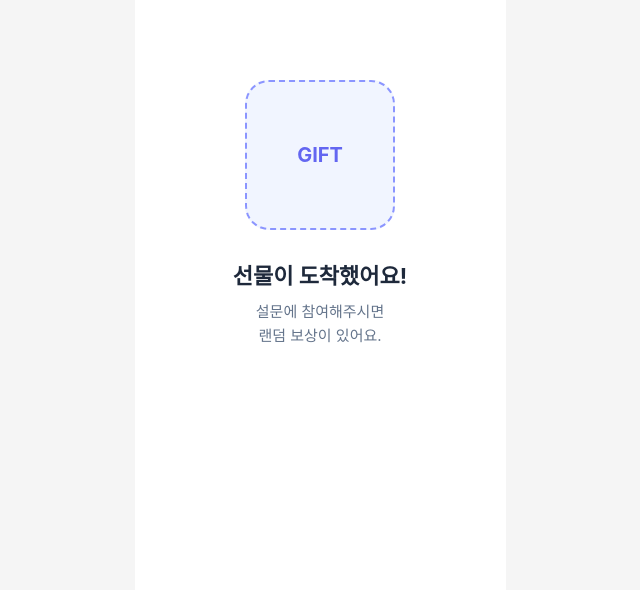
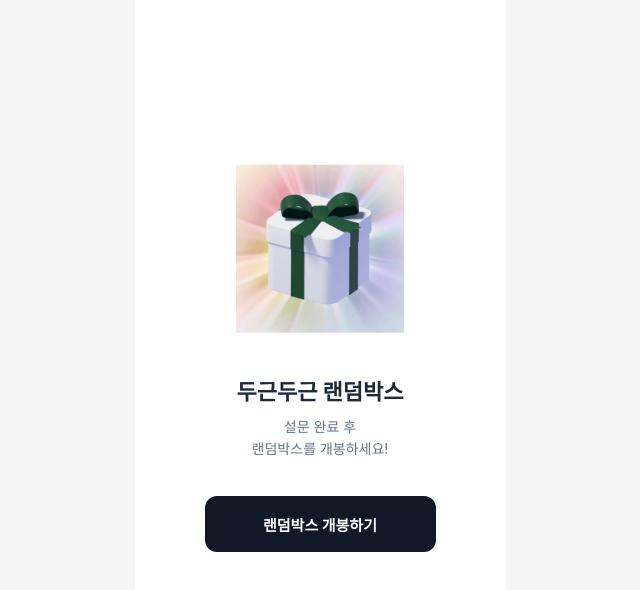
Before and after one commit to SKThon-YAHO/yaho-frontend-nonmember, a React (Vite) app: page /1/reward in a window 1280 px wide. Shown: the top 590 px of the page, without its empty margins (320-960 px from the left). Built offline with nearby package versions, Linux system fonts and the light colour scheme; no server answers.

Commit message:
:sparkles: Feat: 보상 가이드 페이지 ui 구현

```diff
--- /dev/null
+++ b/src/components/Reward/FloatingGift.jsx
@@ -0,0 +1,38 @@
+import styled, { keyframes } from "styled-components";
+
+export default function FloatingGift({ src, alt = "랜덤박스" }) {
+  return (
+    <GiftWrapper>
+      <GiftImage src={src} alt={alt} />
+    </GiftWrapper>
+  );
+}
+
+const floating = keyframes`
+  0% {
+    transform: translateY(0);
+  }
+
+  50% {
+    transform: translateY(-10px);
+  }
+
+  100% {
+    transform: translateY(0);
+  }
+`;
+
+const GiftWrapper = styled.div`
+  display: flex;
+  align-items: center;
+  justify-content: center;
+`;
+
+const GiftImage = styled.img`
+  width: 168px;
+  height: 168px;
+
+  object-fit: cover;
+
+  animation: ${floating} 2s ease-in-out infinite;
+`;
--- a/src/pages/Reward/RewardGuidePage.jsx
+++ b/src/pages/Reward/RewardGuidePage.jsx
@@ -1,56 +1,86 @@
 import styled from "styled-components";
 import { useNavigate, useParams } from "react-router-dom";
 
-import GiftBox from "../../components/Reward/GiftBox";
+import FloatingGift from "../../components/Reward/FloatingGift";
+import PrimaryButton from "../../components/Button/PrimaryButton";
+
+import giftImage from "../../assets/images/gift_image.jpg";
 
 export default function RewardGuidePage() {
   const navigate = useNavigate();
   const { toilet_code } = useParams();
 
-  const handleGiftClick = () => {
+  const handleOpenGift = () => {
     navigate(`/${toilet_code}/survey`);
   };
 
   return (
     <Container>
-      <GiftBox onClick={handleGiftClick} />
+      <Content>
+        <FloatingGift src={giftImage} />
 
-      <Title>선물이 도착했어요!</Title>
+        <Title>두근두근 랜덤박스</Title>
 
-      <Description>
-        설문에 참여해주시면
-        <br />
-        랜덤 보상이 있어요.
-      </Description>
+        <Description>
+          설문 완료 후
+          <br />
+          랜덤박스를 개봉하세요!
+        </Description>
+
+        <ButtonArea>
+          <PrimaryButton onClick={handleOpenGift}>
+            랜덤박스 개봉하기
+          </PrimaryButton>
+        </ButtonArea>
+      </Content>
     </Container>
   );
 }
 
-const Container = styled.div`
+const Container = styled.main`
+  width: 100%;
+  min-height: 100%;
+
+  display: flex;
+  justify-content: center;
+
+  background: #ffffff;
+`;
+
+const Content = styled.section`
   width: 100%;
 
   display: flex;
   flex-direction: column;
   align-items: center;
 
-  padding: 80px 24px 24px;
-  box-sizing: border-box;
+  padding: 170px 70px;
 `;
 
 const Title = styled.h1`
-  margin: 28px 0 10px;
+  margin: 36px 0 10px;
 
   font-size: 22px;
   font-weight: 700;
+
   color: #1e293b;
 `;
 
 const Description = styled.p`
   margin: 0;
 
-  font-size: 15px;
-  line-height: 1.6;
-  color: #64748b;
+  font-size: 14px;
+  line-height: 22px;
+  font-weight: 400;
 
   text-align: center;
+
+  color: #64748b;
 `;
+
+const ButtonArea = styled.div`
+  width: 100%;
+  display: flex;
+  justify-content: center;
+  margin-top: 36px;
+`;
```
Also changed, not shown: src/assets/images/gift_image.jpg (added).
